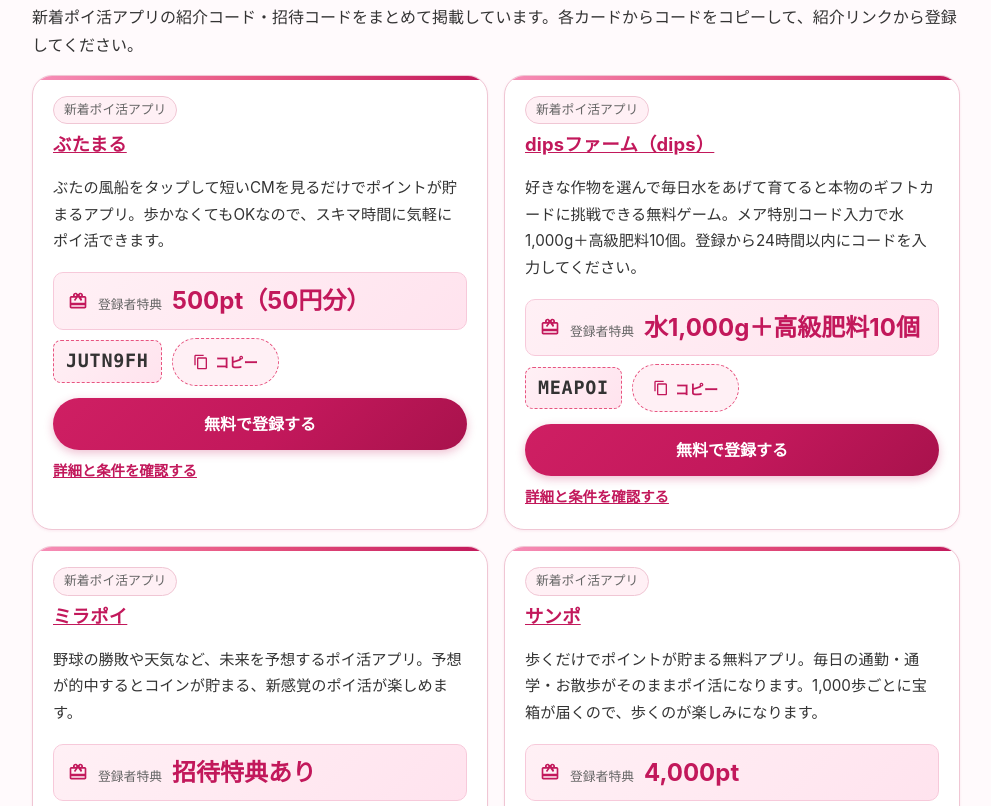
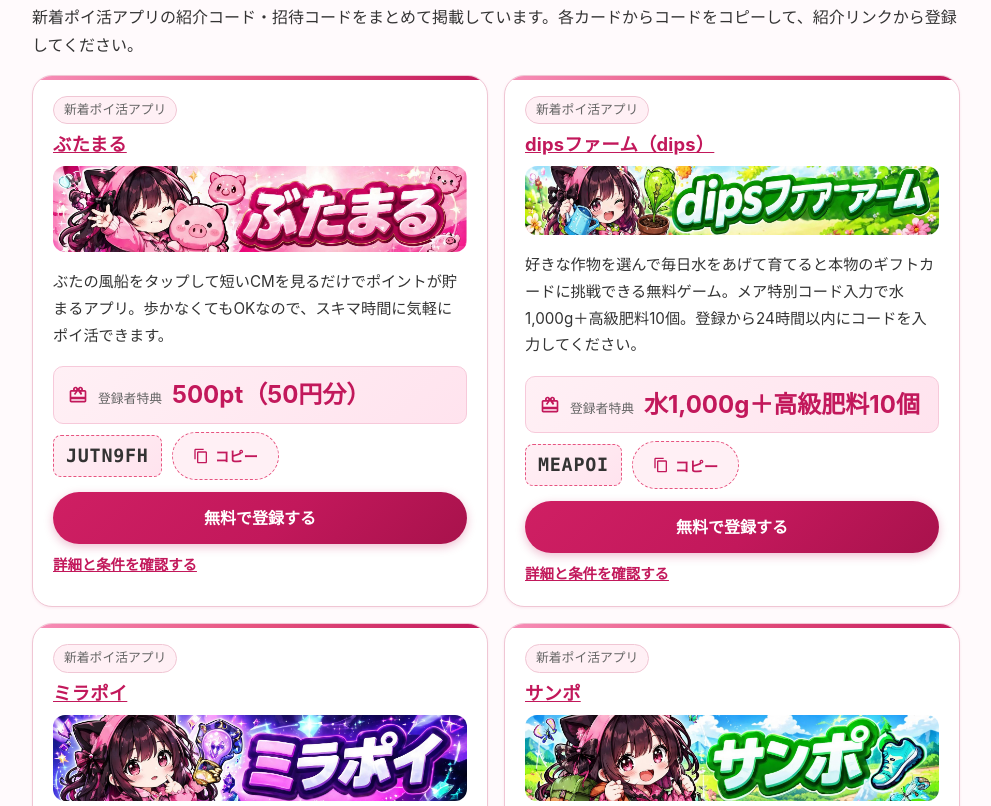
Before and after one commit to coolcoolcoolcool161-a11y/mea-poikatsu-blog, an Astro site: page /mea-poikatsu-blog/categories/new-apps/ in a window 1280 px wide. Shown: the part 212-1018 px from the top of the page, without its empty margins (144-1135 px from the left). Built offline with nearby package versions, Linux system fonts and the light colour scheme; Astro itself is replaced by a stand-in of ours.

Commit message:
feat: 11サービスの紹介バナーを記事・カードに掲載（image frontmatter と IMG_DIMS を追加）

```diff
--- a/src/components/ServiceCard.astro
+++ b/src/components/ServiceCard.astro
@@ -17,7 +17,7 @@ const { data } = article;
 const { Content } = await render(article);
 const slug = slugOf(article.id);
 const articleUrl = `/mea-poikatsu-blog/articles/${slug}/`;
-const IMG_DIMS: Record<string, [number, number]> = {"/images/banner-freecash.jpg": [3200, 800], "/images/banner-muse.jpg": [1179, 664], "/images/banner-official-hapitas.png": [561, 129], "/images/banner-official-moppy.jpg": [234, 60], "/images/banner-official-warau.png": [234, 60], "/images/banner-pointsites.jpg": [1200, 234], "/images/banner-rakuten.jpg": [3840, 640], "/images/banner-tiktok.jpg": [1200, 249], "/images/hero.jpg": [1179, 393], "https://coolcoolcoolcool161-a11y.github.io/mea-poikatsu-blog/images/banner-rakuten.jpg": [3840, 640], "https://coolcoolcoolcool161-a11y.github.io/mea-poikatsu-blog/images/banner-tiktok.jpg": [1200, 249], "https://coolcoolcoolcool161-a11y.github.io/mea-poikatsu-blog/images/banner-freecash.jpg": [3200, 800]};
+const IMG_DIMS: Record<string, [number, number]> = {"/images/banner-freecash.jpg": [3200, 800], "/images/banner-muse.jpg": [1179, 664], "/images/banner-official-hapitas.png": [561, 129], "/images/banner-official-moppy.jpg": [234, 60], "/images/banner-official-warau.png": [234, 60], "/images/banner-pointsites.jpg": [1200, 234], "/images/banner-rakuten.jpg": [3840, 640], "/images/banner-tiktok.jpg": [1200, 249], "/images/hero.jpg": [1179, 393], "https://coolcoolcoolcool161-a11y.github.io/mea-poikatsu-blog/images/banner-rakuten.jpg": [3840, 640], "https://coolcoolcoolcool161-a11y.github.io/mea-poikatsu-blog/images/banner-tiktok.jpg": [1200, 249], "https://coolcoolcoolcool161-a11y.github.io/mea-poikatsu-blog/images/banner-freecash.jpg": [3200, 800], "/images/banner-orikuji.jpg": [1600, 333], "/images/banner-pokekatsu.jpg": [1600, 333], "/images/banner-tiktok-lite.jpg": [1600, 400], "/images/banner-paypay.jpg": [1600, 400], "/images/banner-airwallet.jpg": [1600, 267], "/images/banner-olive.jpg": [1600, 267], "/images/banner-sampo.jpg": [1600, 333], "/images/banner-butamaru.jpg": [1600, 333], "/images/banner-mirapoi.jpg": [1600, 333], "/images/banner-tokueru.jpg": [1600, 333], "/images/banner-dips.jpg": [1600, 267]};
 const imgSize = data.image ? IMG_DIMS[data.image] : undefined;
 ---
 
--- a/src/content/articles/airwallet.md
+++ b/src/content/articles/airwallet.md
@@ -6,6 +6,7 @@ category: payment-bank
 benefit: "Ponta 300pt"
 code: "qpgtg29"
 url: "https://point.recruit.co.jp/recruitid/doc/campaign/aw/airwallet202610_invitation/W7nd8/?vos=wercdSGCbnrlink20250121621"
+image: "/images/banner-airwallet.jpg"
 dateModified: "2026-11-19"
 ---
 
--- a/src/content/articles/butamaru.md
+++ b/src/content/articles/butamaru.md
@@ -6,6 +6,7 @@ category: new-apps
 benefit: "500pt（50円分）"
 code: "JUTN9FH"
 url: "https://app.moneypig.gy/friend_code?friend_code=JUTN9FH"
+image: "/images/banner-butamaru.jpg"
 dateModified: "2026-11-19"
 ---
 
--- a/src/content/articles/dips.md
+++ b/src/content/articles/dips.md
@@ -6,6 +6,7 @@ category: new-apps
 benefit: "水1,000g＋高級肥料10個"
 code: "MEAPOI"
 url: "https://dips.underduck.io/farm/invite"
+image: "/images/banner-dips.jpg"
 dateModified: "2026-11-19"
 ---
 
--- a/src/content/articles/mirapoi.md
+++ b/src/content/articles/mirapoi.md
@@ -6,6 +6,7 @@ category: new-apps
 benefit: "招待特典あり"
 code: "P3CQCWG3"
 url: "https://mirapoi.go.link?adj_t=2582zjy0&adj_deep_link=mirapoi%3A%2F%2Fref%3Fcode%3DP3CQCWG3&adj_fallback=https%3A%2F%2Fmirapoi.jp%2F%3Fref%3DP3CQCWG3&adj_redirect_macos=https%3A%2F%2Fmirapoi.jp%2F%3Fref%3DP3CQCWG3"
+image: "/images/banner-mirapoi.jpg"
 dateModified: "2026-11-19"
 ---
 
--- a/src/content/articles/olive.md
+++ b/src/content/articles/olive.md
@@ -6,6 +6,7 @@ category: payment-bank
 benefit: "1,000円相当"
 code: "FF89103-3439377"
 url: "https://www.smbc.co.jp/kojin/redirect/referral04/index.html"
+image: "/images/banner-olive.jpg"
 dateModified: "2026-11-19"
 ---
 
--- a/src/content/articles/orikuji.md
+++ b/src/content/articles/orikuji.md
@@ -6,6 +6,7 @@ category: others
 benefit: "500ptプレゼント"
 code: "AZ3pOY"
 url: "https://bit.ly/4fEUA8S"
+image: "/images/banner-orikuji.jpg"
 dateModified: "2026-11-19"
 ---
 
--- a/src/content/articles/paypay.md
+++ b/src/content/articles/paypay.md
@@ -6,6 +6,7 @@ category: payment-bank
 benefit: "300pt"
 code: "02-49XLFP8"
 url: "https://s.paypay.ne.jp/5HWsZW"
+image: "/images/banner-paypay.jpg"
 dateModified: "2026-11-19"
 ---
 
--- a/src/content/articles/pokekatsu.md
+++ b/src/content/articles/pokekatsu.md
@@ -5,6 +5,7 @@ service: "ポケカツ"
 category: others
 benefit: "合計1,300円分"
 code: "2BGZ325P"
+image: "/images/banner-pokekatsu.jpg"
 dateModified: "2026-11-19"
 ---
 
--- a/src/content/articles/sampo.md
+++ b/src/content/articles/sampo.md
@@ -6,6 +6,7 @@ category: new-apps
 benefit: "4,000pt"
 code: "GTKZ6E"
 officialSite: "https://www.sampo.cash/ja"
+image: "/images/banner-sampo.jpg"
 dateModified: "2026-11-19"
 ---
 
--- a/src/content/articles/tiktok-lite.md
+++ b/src/content/articles/tiktok-lite.md
@@ -6,6 +6,7 @@ category: sns-video
 benefit: "1,400円分"
 code: "890270647"
 url: "https://lite.tiktok.com/t/ZS9f73unLbRXS-wsJMe/"
+image: "/images/banner-tiktok-lite.jpg"
 dateModified: "2026-11-19"
 ---
 
--- a/src/content/articles/tokueru.md
+++ b/src/content/articles/tokueru.md
@@ -6,6 +6,7 @@ category: new-apps
 benefit: "5,000ポイント"
 code: "9459GJ"
 url: "https://tokueru.jp/invitations/9459GJ"
+image: "/images/banner-tokueru.jpg"
 dateModified: "2026-11-19"
 ---
 
```
